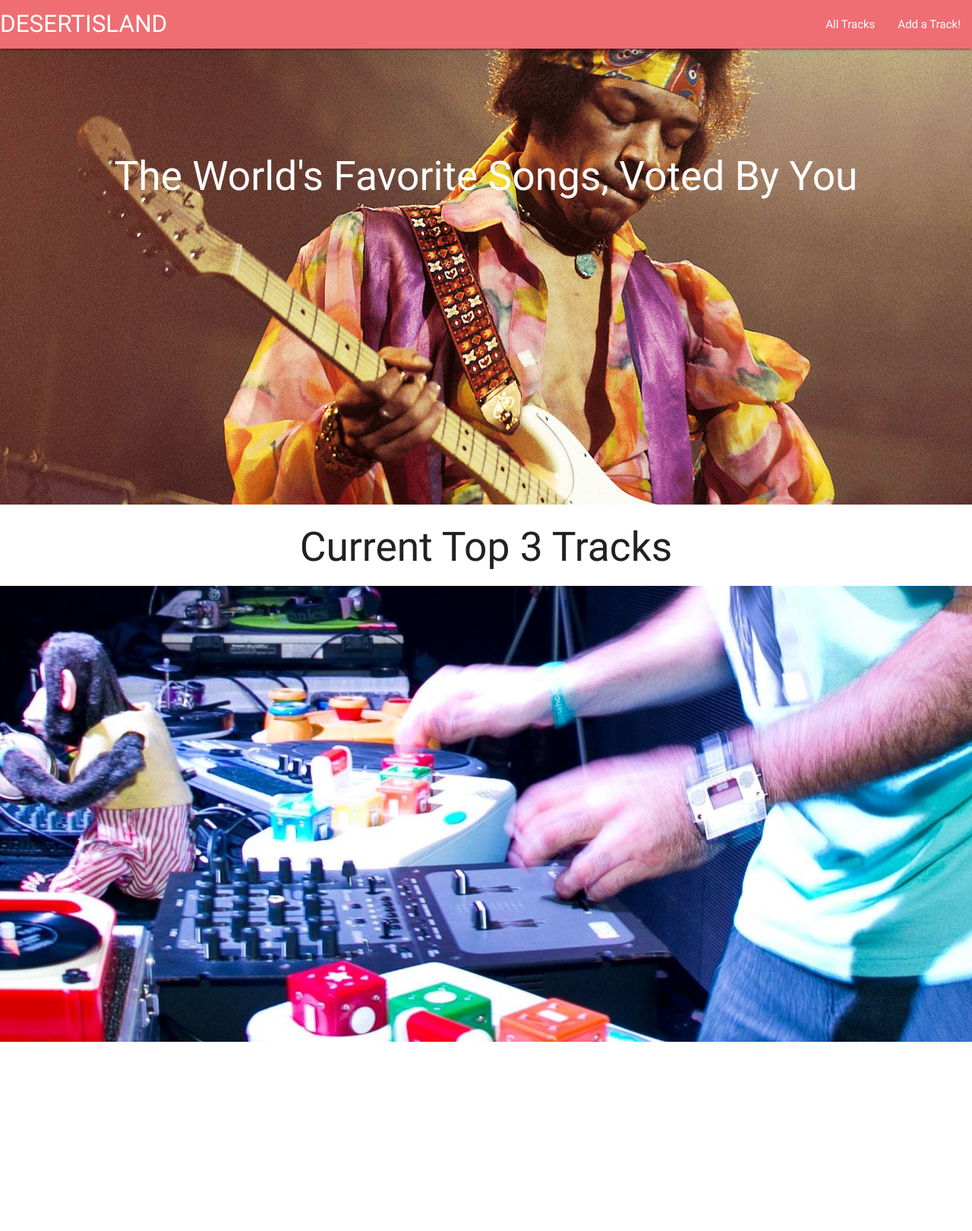
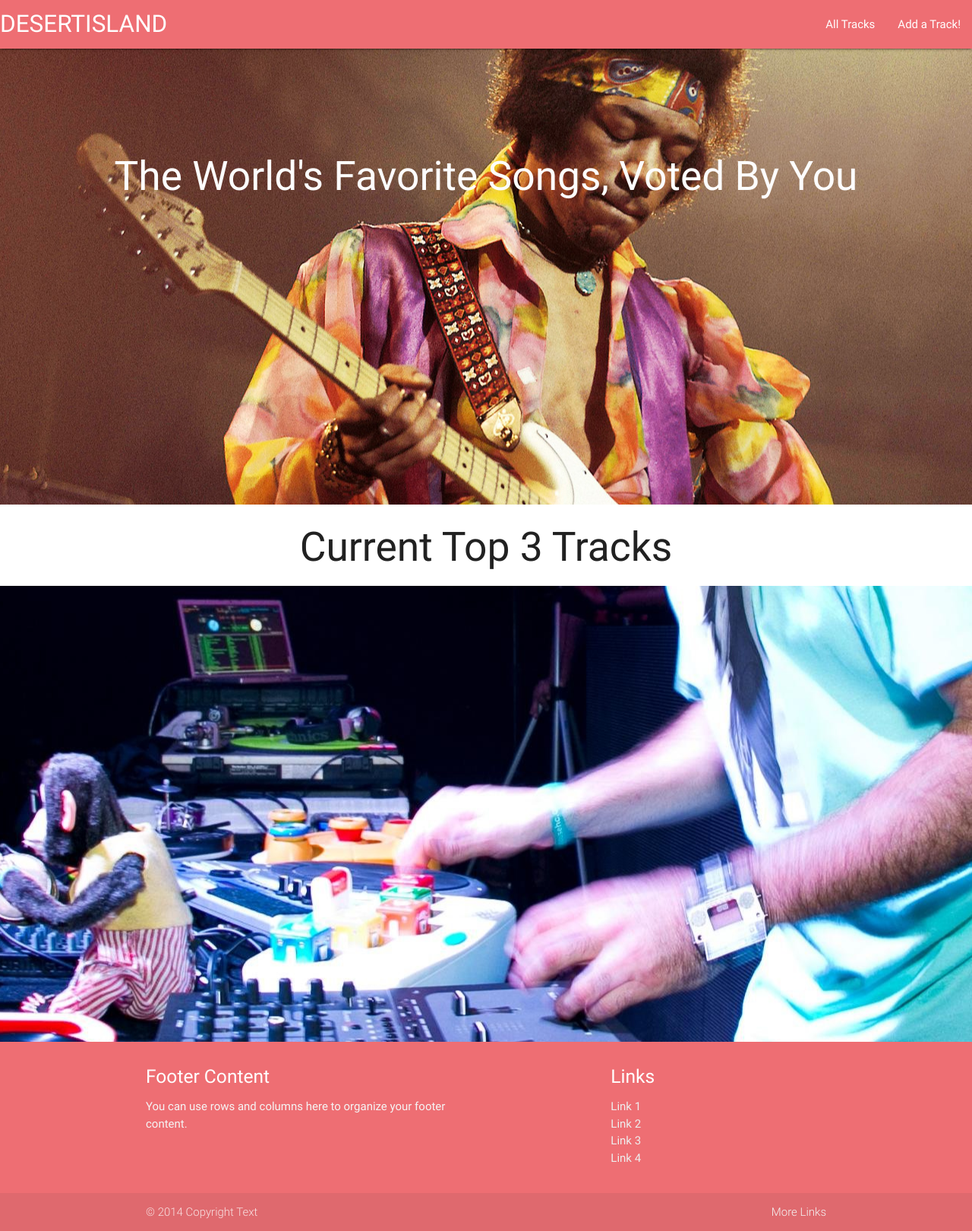
Before and after one commit to Code-Institute-Submissions/dhamma1991-milestone-project-3, a Flask app: page / in a window 1280 px wide. Shown: the whole page at 76% size. Before the commit the page ends 1371 px from the top, so only its background shows below. Run offline with Flask 2, Linux system fonts and the light colour scheme; data that the repository does not hold is empty; some libraries are stand-ins or nearby versions.

Commit message:
Added footer and dummy content to base.html

```diff
--- a/templates/base.html
+++ b/templates/base.html
@@ -34,6 +34,32 @@
         {% block content %}
         {% endblock %}
 
+        <footer class="page-footer">
+            <div class="container">
+                <div class="row">
+                    <div class="col l6 s12">
+                        <h5 class="white-text">Footer Content</h5>
+                        <p class="grey-text text-lighten-4">You can use rows and columns here to organize your footer content.</p>
+                    </div>
+                    <div class="col l4 offset-l2 s12">
+                        <h5 class="white-text">Links</h5>
+                        <ul>
+                            <li><a class="grey-text text-lighten-3" href="#!">Link 1</a></li>
+                            <li><a class="grey-text text-lighten-3" href="#!">Link 2</a></li>
+                            <li><a class="grey-text text-lighten-3" href="#!">Link 3</a></li>
+                            <li><a class="grey-text text-lighten-3" href="#!">Link 4</a></li>
+                        </ul>
+                    </div>
+                </div>
+            </div>
+            <div class="footer-copyright">
+                <div class="container">
+                    © 2014 Copyright Text
+                    <a class="grey-text text-lighten-4 right" href="#!">More Links</a>
+                </div>
+            </div>
+        </footer>
+
         <!-- Scripts -->
         <!-- jQuery -->
         <script src="https://cdnjs.cloudflare.com/ajax/libs/jquery/3.2.1/jquery.min.js"></script>
```
